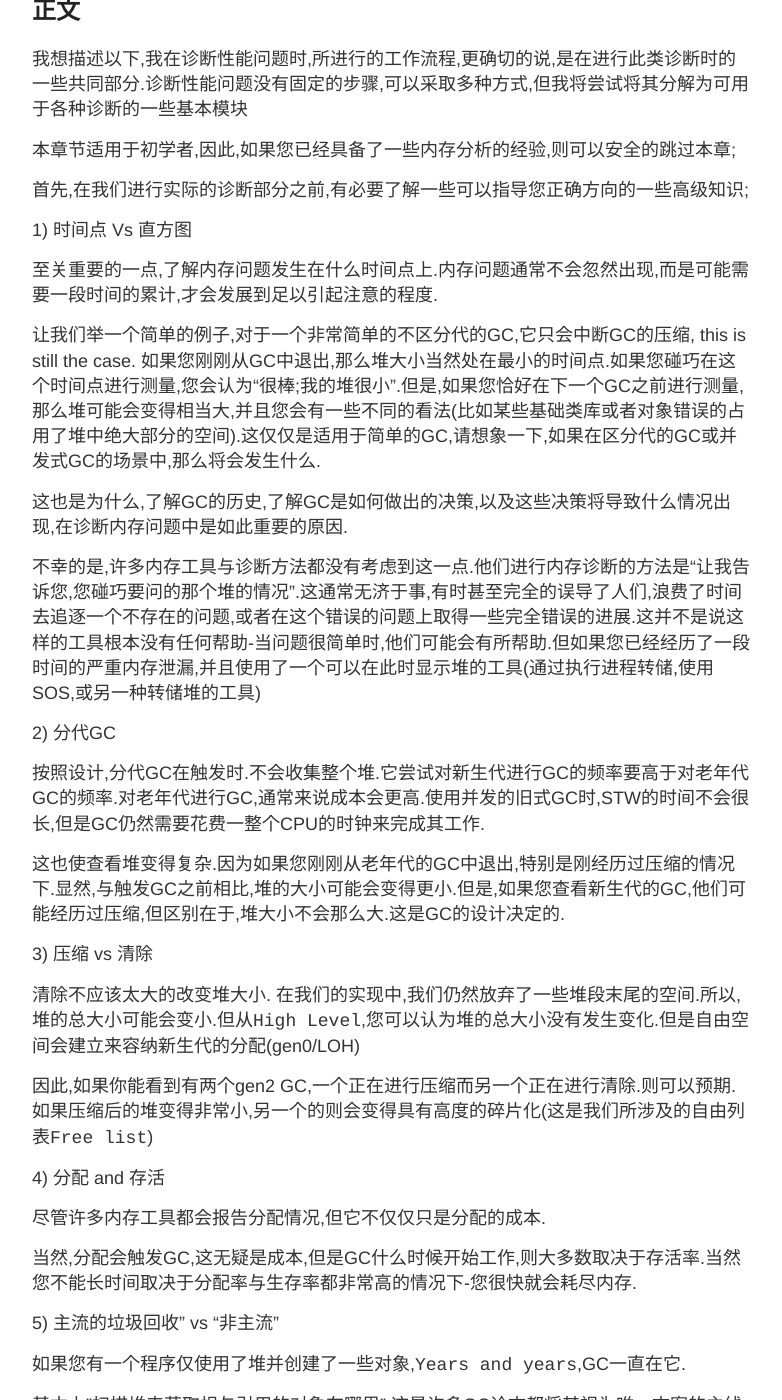
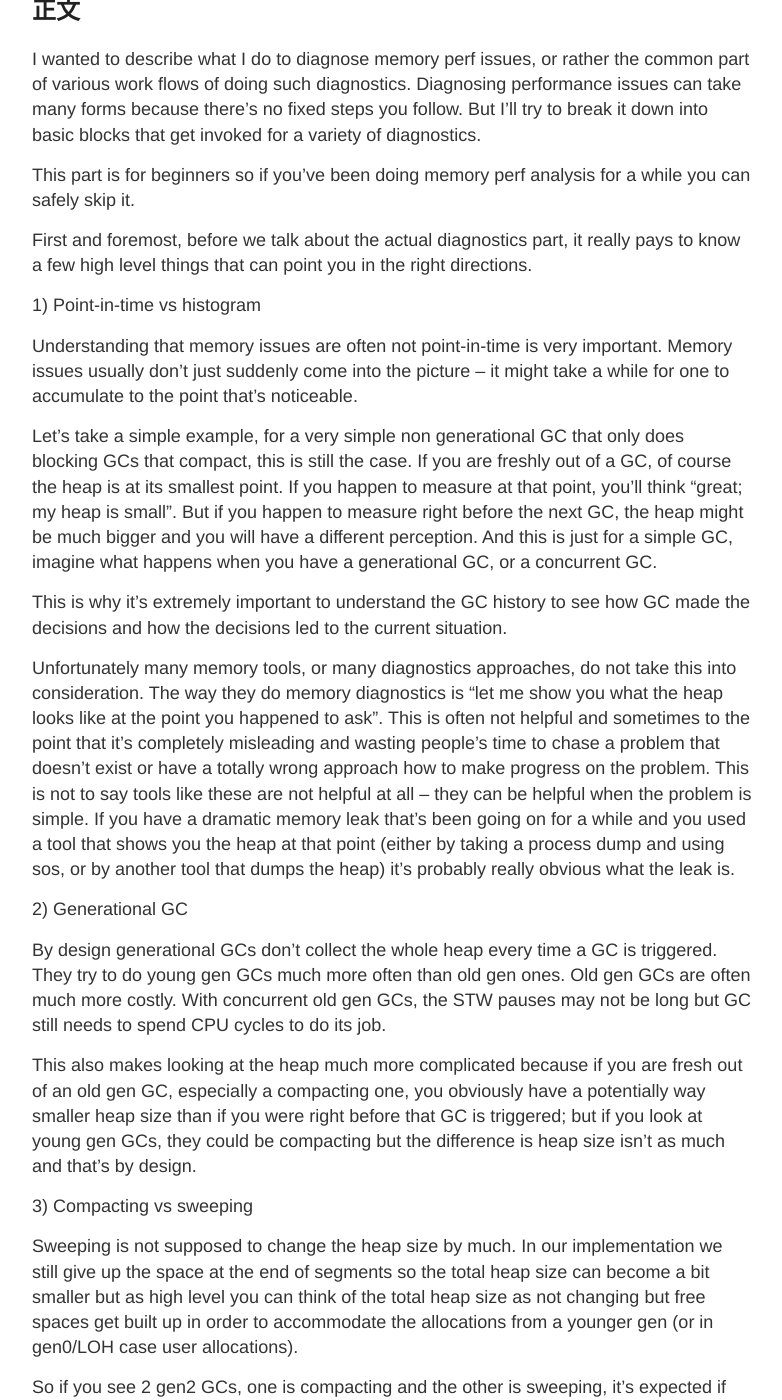
Before and after one commit to tomatopunk/tomatopunk.github.io, a Jekyll site: the page built from _posts/2020-05-06-诊断性能问题的工作流程-part-0.md, in a window 1280 px wide and 1400 px high, scrolled down 1651 px. Shown: the whole window, without its empty margins (248-1030 px from the left). Built offline with Jekyll 4.4.1, drawn with Linux system fonts in a browser that asks for light colours; some of the changed text lies outside the part shown.

Commit message:
reset part 0

```diff
--- a/_posts/2020-05-06-诊断性能问题的工作流程-part-0.md
+++ b/_posts/2020-05-06-诊断性能问题的工作流程-part-0.md
@@ -32,70 +32,51 @@ Proofreader：待定
 ---
 ## 正文
 
-我想描述以下,我在诊断性能问题时,所进行的工作流程,更确切的说,是在进行此类诊断时的一些共同部分.诊断性能问题没有固定的步骤,可以采取多种方式,但我将尝试将其分解为可用于各种诊断的一些基本模块
+I wanted to describe what I do to diagnose memory perf issues, or rather the common part of various work flows of doing such diagnostics. Diagnosing performance issues can take many forms because there’s no fixed steps you follow. But I’ll try to break it down into basic blocks that get invoked for a variety of diagnostics.
 
-本章节适用于初学者,因此,如果您已经具备了一些内存分析的经验,则可以安全的跳过本章;
+This part is for beginners so if you’ve been doing memory perf analysis for a while you can safely skip it.
 
-首先,在我们进行实际的诊断部分之前,有必要了解一些可以指导您正确方向的一些高级知识;
+First and foremost, before we talk about the actual diagnostics part, it really pays to know a few high level things that can point you in the right directions.
 
-1) 时间点 Vs 直方图
+1) Point-in-time vs histogram
 
-至关重要的一点,了解内存问题发生在什么时间点上.内存问题通常不会忽然出现,而是可能需要一段时间的累计,才会发展到足以引起注意的程度.
+Understanding that memory issues are often not point-in-time is very important. Memory issues usually don’t just suddenly come into the picture – it might take a while for one to accumulate to the point that’s noticeable.
 
-让我们举一个简单的例子,对于一个非常简单的不区分代的GC,它只会中断GC的压缩, this is still the case. 如果您刚刚从GC中退出,那么堆大小当然处在最小的时间点.如果您碰巧在这个时间点进行测量,您会认为“很棒;我的堆很小”.但是,如果您恰好在下一个GC之前进行测量,那么堆可能会变得相当大,并且您会有一些不同的看法(比如某些基础类库或者对象错误的占用了堆中绝大部分的空间).这仅仅是适用于简单的GC,请想象一下,如果在区分代的GC或并发式GC的场景中,那么将会发生什么.
+Let’s take a simple example, for a very simple non generational GC that only does blocking GCs that compact, this is still the case. If you are freshly out of a GC, of course the heap is at its smallest point. If you happen to measure at that point, you’ll think “great; my heap is small”. But if you happen to measure right before the next GC, the heap might be much bigger and you will have a different perception. And this is just for a simple GC, imagine what happens when you have a generational GC, or a concurrent GC.
 
-这也是为什么,了解GC的历史,了解GC是如何做出的决策,以及这些决策将导致什么情况出现,在诊断内存问题中是如此重要的原因.
+This is why it’s extremely important to understand the GC history to see how GC made the decisions and how the decisions led to the current situation.
 
-不幸的是,许多内存工具与诊断方法都没有考虑到这一点.他们进行内存诊断的方法是“让我告诉您,您碰巧要问的那个堆的情况”.这通常无济于事,有时甚至完全的误导了人们,浪费了时间去追逐一个不存在的问题,或者在这个错误的问题上取得一些完全错误的进展.这并不是说这样的工具根本没有任何帮助-当问题很简单时,他们可能会有所帮助.但如果您已经经历了一段时间的严重内存泄漏,并且使用了一个可以在此时显示堆的工具(通过执行进程转储,使用SOS,或另一种转储堆的工具)
+Unfortunately many memory tools, or many diagnostics approaches, do not take this into consideration. The way they do memory diagnostics is “let me show you what the heap looks like at the point you happened to ask”. This is often not helpful and sometimes to the point that it’s completely misleading and wasting people’s time to chase a problem that doesn’t exist or have a totally wrong approach how to make progress on the problem. This is not to say tools like these are not helpful at all – they can be helpful when the problem is simple. If you have a dramatic memory leak that’s been going on for a while and you used a tool that shows you the heap at that point (either by taking a process dump and using sos, or by another tool that dumps the heap) it’s probably really obvious what the leak is.
 
-2) 分代GC
+2) Generational GC
 
-按照设计,分代GC在触发时.不会收集整个堆.它尝试对新生代进行GC的频率要高于对老年代GC的频率.对老年代进行GC,通常来说成本会更高.使用并发的旧式GC时,STW的时间不会很长,但是GC仍然需要花费一整个CPU的时钟来完成其工作.
+By design generational GCs don’t collect the whole heap every time a GC is triggered. They try to do young gen GCs much more often than old gen ones. Old gen GCs are often much more costly. With concurrent old gen GCs, the STW pauses may not be long but GC still needs to spend CPU cycles to do its job.
 
-<!-- `todo` 这段翻译的并不好,考虑一下重构.感觉作者想表达的应该是,对老年代与新生代GC的差别
+This also makes looking at the heap much more complicated because if you are fresh out of an old gen GC, especially a compacting one, you obviously have a potentially way smaller heap size than if you were right before that GC is triggered; but if you look at young gen GCs, they could be compacting but the difference is heap size isn’t as much and that’s by design.
 
-This also makes looking at the heap much more complicated because if you are fresh out of an old gen GC, especially a compacting one, you obviously have a potentially way smaller heap size than if you were right before that GC is triggered; but if you look at young gen GCs, they could be compacting but the difference is heap size isn’t as much and that’s by design. -->
+3) Compacting vs sweeping
 
-这也使查看堆变得复杂.因为如果您刚刚从老年代的GC中退出,特别是刚经历过压缩的情况下.显然,与触发GC之前相比,堆的大小可能会变得更小.但是,如果您查看新生代的GC,他们可能经历过压缩,但区别在于,堆大小不会那么大.这是GC的设计决定的.
+Sweeping is not supposed to change the heap size by much. In our implementation we still give up the space at the end of segments so the total heap size can become a bit smaller but as high level you can think of the total heap size as not changing but free spaces get built up in order to accommodate the allocations from a younger gen (or in gen0/LOH case user allocations).
 
+So if you see 2 gen2 GCs, one is compacting and the other is sweeping, it’s expected if the compacting one comes out with a much smaller heap size and the other one with high fragmentation (by design as that’s the free list we built up).
 
-3) 压缩 vs 清除
+4) Allocation and survival
 
-清除不应该太大的改变堆大小. 在我们的实现中,我们仍然放弃了一些堆段末尾的空间.所以,堆的总大小可能会变小.但从`High Level`,您可以认为堆的总大小没有发生变化.但是自由空间会建立来容纳新生代的分配(gen0/LOH)
+While many memory tools report allocations, it’s not just allocations that cost. Sure, allocations can trigger GCs, and that’s definitely a cost but when GC is working, the cost is mostly dominated by survivals. Of course you cannot be in a situation that both your allocation rate and survival rate are very high – you’d just run out of memory very quickly.
 
-<!-- So if you see 2 gen2 GCs, one is compacting and the other is sweeping, it’s expected if the compacting one comes out with a much smaller heap size and the other one with high fragmentation (by design as that’s the free list we built up). -->
+5) “Mainline GC scenario” vs “not mainline”
 
-因此,如果你能看到有两个gen2 GC,一个正在进行压缩而另一个正在进行清除.则可以预期.如果压缩后的堆变得非常小,另一个的则会变得具有高度的碎片化(这是我们所涉及的自由列表`Free list`)
+If you had a program that just used the stack and created some objects to use, GC has been optimizing that for years and years. Basically “scan stacks to get the roots and handle the objects from there”. This is the mainline GC scenario that many GC papers assume as the only scenario. Of course as a commercial product that has existed for decades and having to accommodate various customer requests, we have a bunch of other things like GC handles and finalizers. The important thing to understand there is while over the years we also optimized for those, we operate based on assumptions that “there aren’t too many of those” which obviously is not true for everyone. So if you do have many of those, it’s worth looking at if you are diagnosing a memory problem. In other words, if you don’t have any memory problem, you don’t need to care; but if you do (eg, high % time in GC), they are good things to suspect.
 
-4) 分配 and 存活
+All this info is expressed in ETW events or the equivalent on Linux – this is why for years we’ve been investing in them and the tooling for analyzing the traces.
 
-尽管许多内存工具都会报告分配情况,但它不仅仅只是分配的成本.
+Traces to capture to start with
 
-当然,分配会触发GC,这无疑是成本,但是GC什么时候开始工作,则大多数取决于存活率.当然您不能长时间取决于分配率与生存率都非常高的情况下-您很快就会耗尽内存.
-
-5) 主流的垃圾回收” vs “非主流”
-
-如果您有一个程序仅使用了堆并创建了一些对象,`Years and years`,GC一直在它.
-
-基本上"扫描堆来获取根与引用的对象在哪里".这是许多GC论文都将其视为唯一方案的主线GC方案.
-
-当然,作为一个存在了数十年的商业产品,必须满足客户的各种需求.我们还有很多其他东西,例如`GC Handles(GC 句柄)`和`finalizers(终结器)`
-
-需要了解的重要事情是，多年来，我们还针对这些问题进行了优化
-
-我们基于以下假设 `“there aren’t too many of those”`,显然这不适用于所有人,So if you do have many of those, 如果您正在诊断内存问题,则它们是值得一看的.
-
-换一种说法,如果您没有任何的内存问题,您不需要关心它们.但是如果您遇到了(长时间GC),他们是值得怀疑的.
-
-所有的这些信息都表示为ETW事件,或Linux上的等效事件.这就是为什么我们多年来一直投资与它们与分析痕迹的工具上面的原因.
-
-<b>开始追踪痕迹</b>
-
-我通常会从两条痕迹开始,第一条是获取到准确到GC时间点
+I often ask for 2 traces to start with. The 1st one is to get the accurate GC timing:
 
 <span style="color:red">perfview /GCCollectOnly /nogui collect</span>
 
-完成后，在perfview cmd窗口中按s以将其停止
+after you are done, press s in the perfview cmd window to stop it
 
 This should be run long enough to capture enough GC activities, eg, if you know problems occur at times, this should cover time that leads up to when problems happen (not only during problematic time).
 
```
